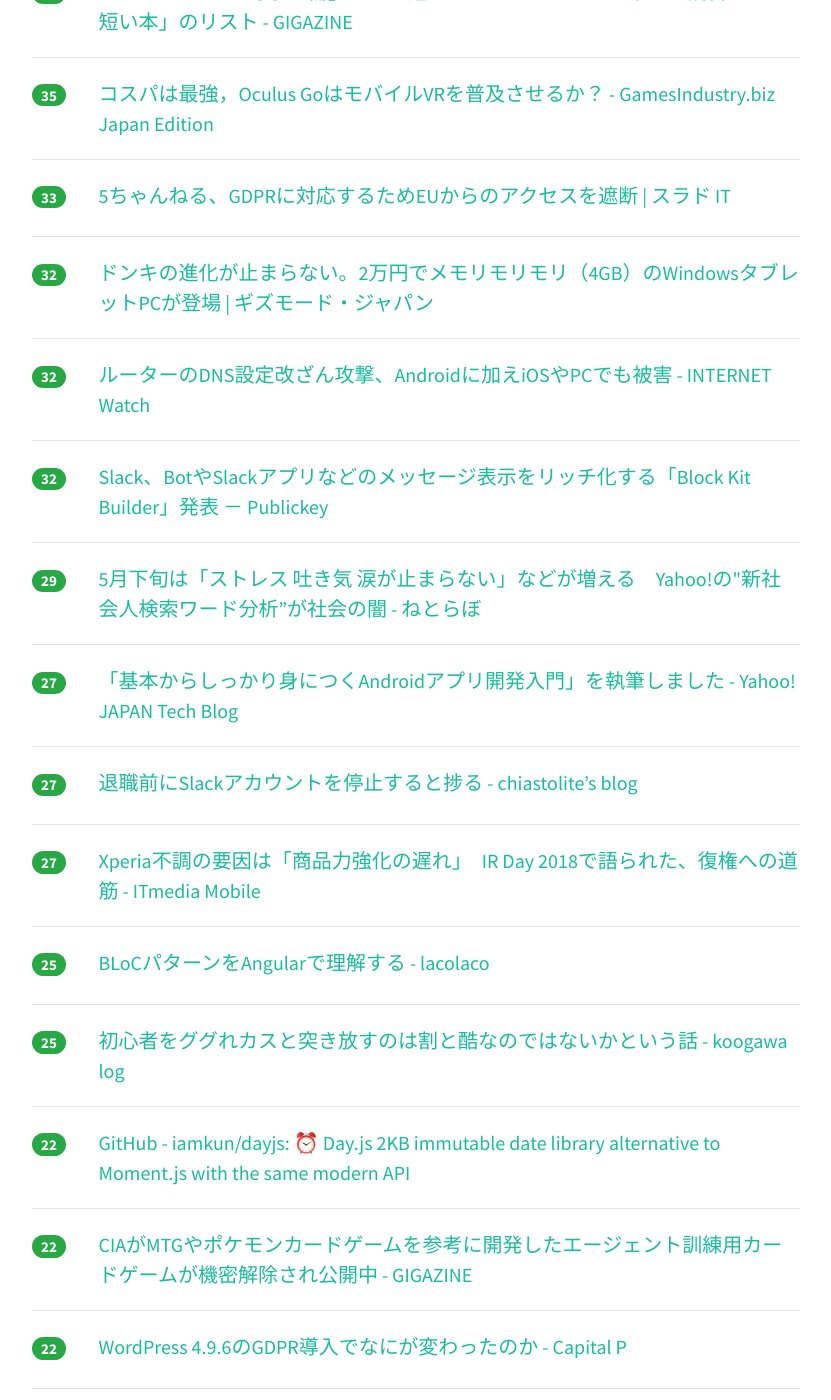
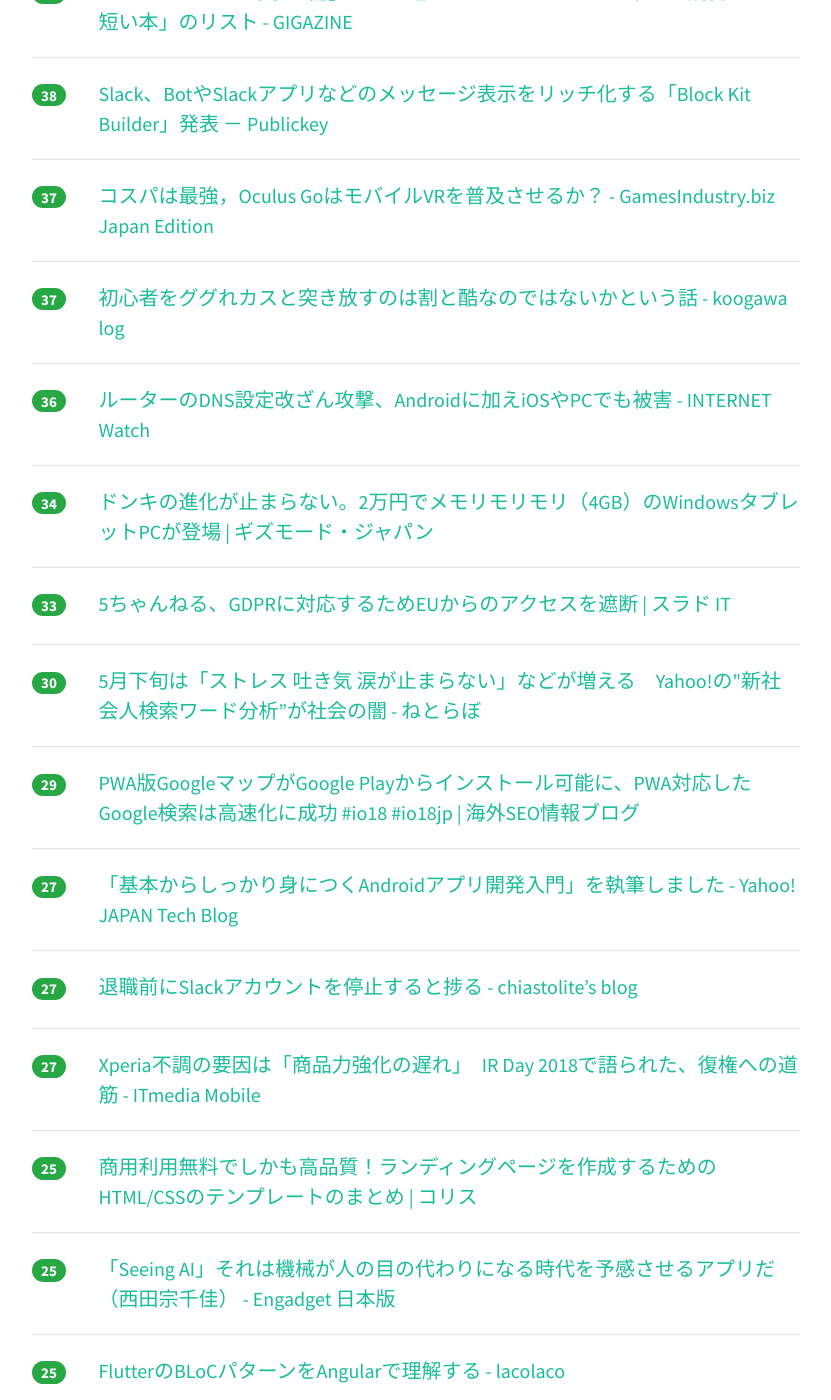
Before and after one commit to yatta47/hatena-matome-site, a Jekyll site: the page built from _posts/2018-05-23-hatena.md, in a window 1280 px wide and 1400 px high, scrolled down 1006 px. Shown: the whole window, without its empty margins (224-1055 px from the left). Built offline with Jekyll 4.4.1, drawn with Linux system fonts in a browser that asks for light colours; nearby versions of some CDN libraries; some of the changed text lies outside the part shown.

Commit message:
Updated 2018-05-23

```diff
--- a/_posts/2018-05-23-hatena.md
+++ b/_posts/2018-05-23-hatena.md
@@ -1,38 +1,38 @@
 ---
 layout: post
 title:  "2018-05-23 はてぶIT"
-date:   2018-05-23 12:02:31
+date:   2018-05-23 13:03:14
 tags: [it-hotentry]
 ---
-38 件のデータあり
+42 件のデータあり
 
 <hr><div class="row">
-<div class="col-1"><span class="badge badge-pill badge-success h2">306</span></div>
+<div class="col-1"><span class="badge badge-pill badge-success h2">370</span></div>
 <div class="col-11"><a href='https://anond.hatelabo.jp/20180522233419' target='_blank'>深センは楽しかったぞ😁</a></div>
 </div>
 <hr>
 <div class="row">
-<div class="col-1"><span class="badge badge-pill badge-success h2">128</span></div>
+<div class="col-1"><span class="badge badge-pill badge-success h2">156</span></div>
 <div class="col-11"><a href='https://www.softantenna.com/wp/unix/yum-is-dead/' target='_blank'>Fedora 22で「Yum」は公式に死亡し、これからは「DNF」で！ | ソフトアンテナブログ</a></div>
 </div>
 <hr>
 <div class="row">
-<div class="col-1"><span class="badge badge-pill badge-success h2">80</span></div>
+<div class="col-1"><span class="badge badge-pill badge-success h2">120</span></div>
 <div class="col-11"><a href='https://www.publickey1.jp/blog/18/slackactionsslack.html' target='_blank'>Slackが新機能「Actions」を発表、Slack上からほかのツールへの書き込みや操作を可能に － Publickey</a></div>
 </div>
 <hr>
 <div class="row">
-<div class="col-1"><span class="badge badge-pill badge-success h2">67</span></div>
+<div class="col-1"><span class="badge badge-pill badge-success h2">90</span></div>
 <div class="col-11"><a href='https://www.publickey1.jp/blog/18/slackslack_developer_tools.html' target='_blank'>Slackアプリケーション開発者の支援ツール「Slack Developer Tools」発表 － Publickey</a></div>
 </div>
 <hr>
 <div class="row">
-<div class="col-1"><span class="badge badge-pill badge-success h2">50</span></div>
+<div class="col-1"><span class="badge badge-pill badge-success h2">55</span></div>
 <div class="col-11"><a href='http://twitter.com/t_wada/status/904916106153828352' target='_blank'>Takuto Wadaさんのツイート: "コードには How テストコードには What コミットログには Why コードコメントには Why not を書こうという話をした"</a></div>
 </div>
 <hr>
 <div class="row">
-<div class="col-1"><span class="badge badge-pill badge-success h2">45</span></div>
+<div class="col-1"><span class="badge badge-pill badge-success h2">47</span></div>
 <div class="col-11"><a href='https://qiita.com/tag1216/items/13b032348c893667862a' target='_blank'>Python3.7からは「Data Classes」がクラス定義のスタンダードになるかもしれない</a></div>
 </div>
 <hr>
@@ -42,8 +42,28 @@ tags: [it-hotentry]
 </div>
 <hr>
 <div class="row">
-<div class="col-1"><span class="badge badge-pill badge-success h2">35</span></div>
+<div class="col-1"><span class="badge badge-pill badge-success h2">38</span></div>
+<div class="col-11"><a href='https://www.publickey1.jp/blog/18/slackbotslackblock_kit_builder.html' target='_blank'>Slack、BotやSlackアプリなどのメッセージ表示をリッチ化する「Block Kit Builder」発表 － Publickey</a></div>
+</div>
+<hr>
+<div class="row">
+<div class="col-1"><span class="badge badge-pill badge-success h2">37</span></div>
 <div class="col-11"><a href='http://jp.gamesindustry.biz/article/1805/18051802/' target='_blank'>コスパは最強，Oculus GoはモバイルVRを普及させるか？ - GamesIndustry.biz Japan Edition</a></div>
+</div>
+<hr>
+<div class="row">
+<div class="col-1"><span class="badge badge-pill badge-success h2">37</span></div>
+<div class="col-11"><a href='http://blog.koogawa.com/entry/2018/05/22/230023' target='_blank'>初心者をググれカスと突き放すのは割と酷なのではないかという話 - koogawa log</a></div>
+</div>
+<hr>
+<div class="row">
+<div class="col-1"><span class="badge badge-pill badge-success h2">36</span></div>
+<div class="col-11"><a href='https://internet.watch.impress.co.jp/docs/news/1123223.html' target='_blank'>ルーターのDNS設定改ざん攻撃、Androidに加えiOSやPCでも被害 - INTERNET Watch</a></div>
+</div>
+<hr>
+<div class="row">
+<div class="col-1"><span class="badge badge-pill badge-success h2">34</span></div>
+<div class="col-11"><a href='https://www.gizmodo.jp/2018/05/donki-pc-rm-f106-sr.html' target='_blank'>ドンキの進化が止まらない。2万円でメモリモリモリ（4GB）のWindowsタブレットPCが登場 | ギズモード・ジャパン</a></div>
 </div>
 <hr>
 <div class="row">
@@ -52,23 +72,13 @@ tags: [it-hotentry]
 </div>
 <hr>
 <div class="row">
-<div class="col-1"><span class="badge badge-pill badge-success h2">32</span></div>
-<div class="col-11"><a href='https://www.gizmodo.jp/2018/05/donki-pc-rm-f106-sr.html' target='_blank'>ドンキの進化が止まらない。2万円でメモリモリモリ（4GB）のWindowsタブレットPCが登場 | ギズモード・ジャパン</a></div>
-</div>
-<hr>
-<div class="row">
-<div class="col-1"><span class="badge badge-pill badge-success h2">32</span></div>
-<div class="col-11"><a href='https://internet.watch.impress.co.jp/docs/news/1123223.html' target='_blank'>ルーターのDNS設定改ざん攻撃、Androidに加えiOSやPCでも被害 - INTERNET Watch</a></div>
-</div>
-<hr>
-<div class="row">
-<div class="col-1"><span class="badge badge-pill badge-success h2">32</span></div>
-<div class="col-11"><a href='https://www.publickey1.jp/blog/18/slackbotslackblock_kit_builder.html' target='_blank'>Slack、BotやSlackアプリなどのメッセージ表示をリッチ化する「Block Kit Builder」発表 － Publickey</a></div>
+<div class="col-1"><span class="badge badge-pill badge-success h2">30</span></div>
+<div class="col-11"><a href='http://nlab.itmedia.co.jp/nl/articles/1805/22/news072.html' target='_blank'>5月下旬は「ストレス 吐き気 涙が止まらない」などが増える　Yahoo!の"新社会人検索ワード分析”が社会の闇 - ねとらぼ</a></div>
 </div>
 <hr>
 <div class="row">
 <div class="col-1"><span class="badge badge-pill badge-success h2">29</span></div>
-<div class="col-11"><a href='http://nlab.itmedia.co.jp/nl/articles/1805/22/news072.html' target='_blank'>5月下旬は「ストレス 吐き気 涙が止まらない」などが増える　Yahoo!の"新社会人検索ワード分析”が社会の闇 - ねとらぼ</a></div>
+<div class="col-11"><a href='https://www.suzukikenichi.com/blog/google-maps-and-google-search-now-powered-by-pwa/' target='_blank'>PWA版GoogleマップがGoogle Playからインストール可能に、PWA対応したGoogle検索は高速化に成功 #io18 #io18jp | 海外SEO情報ブログ</a></div>
 </div>
 <hr>
 <div class="row">
@@ -88,17 +98,27 @@ tags: [it-hotentry]
 <hr>
 <div class="row">
 <div class="col-1"><span class="badge badge-pill badge-success h2">25</span></div>
-<div class="col-11"><a href='https://lacolaco.hatenablog.com/entry/2018/05/22/194805' target='_blank'>BLoCパターンをAngularで理解する - lacolaco</a></div>
+<div class="col-11"><a href='https://coliss.com/articles/build-websites/operation/work/responsive-landing-page-templates-papaya.html' target='_blank'>商用利用無料でしかも高品質！ランディングページを作成するためのHTML/CSSのテンプレートのまとめ | コリス</a></div>
 </div>
 <hr>
 <div class="row">
 <div class="col-1"><span class="badge badge-pill badge-success h2">25</span></div>
-<div class="col-11"><a href='http://blog.koogawa.com/entry/2018/05/22/230023' target='_blank'>初心者をググれカスと突き放すのは割と酷なのではないかという話 - koogawa log</a></div>
+<div class="col-11"><a href='https://japanese.engadget.com/2018/05/22/seeing-ai/' target='_blank'>「Seeing AI」それは機械が人の目の代わりになる時代を予感させるアプリだ（西田宗千佳） - Engadget 日本版</a></div>
 </div>
 <hr>
 <div class="row">
-<div class="col-1"><span class="badge badge-pill badge-success h2">22</span></div>
+<div class="col-1"><span class="badge badge-pill badge-success h2">25</span></div>
+<div class="col-11"><a href='https://lacolaco.hatenablog.com/entry/2018/05/22/194805' target='_blank'>FlutterのBLoCパターンをAngularで理解する - lacolaco</a></div>
+</div>
+<hr>
+<div class="row">
+<div class="col-1"><span class="badge badge-pill badge-success h2">23</span></div>
 <div class="col-11"><a href='https://github.com/iamkun/dayjs' target='_blank'>GitHub - iamkun/dayjs: ⏰ Day.js 2KB immutable date library alternative to Moment.js with the same modern API</a></div>
+</div>
+<hr>
+<div class="row">
+<div class="col-1"><span class="badge badge-pill badge-success h2">23</span></div>
+<div class="col-11"><a href='https://capitalp.jp/2018/05/22/how-wordpress-changed-by-gdpr/' target='_blank'>WordPress 4.9.6のGDPR導入でなにが変わったのか - Capital P</a></div>
 </div>
 <hr>
 <div class="row">
@@ -108,22 +128,17 @@ tags: [it-hotentry]
 <hr>
 <div class="row">
 <div class="col-1"><span class="badge badge-pill badge-success h2">22</span></div>
-<div class="col-11"><a href='https://capitalp.jp/2018/05/22/how-wordpress-changed-by-gdpr/' target='_blank'>WordPress 4.9.6のGDPR導入でなにが変わったのか - Capital P</a></div>
+<div class="col-11"><a href='https://togetter.com/li/1229967' target='_blank'>「弁護士が最初に配慮をお願いしていた日大選手の顔のアップの写真は一枚も使用せず、余計な編集はせずに陳述書をそのまま見せてくれるベースボール・マガジン社さん」 - Togetter</a></div>
+</div>
+<hr>
+<div class="row">
+<div class="col-1"><span class="badge badge-pill badge-success h2">22</span></div>
+<div class="col-11"><a href='http://kabumatome.doorblog.jp/archives/65888458.html' target='_blank'>パクリ系外食大手のモンテローザ、いきなりステーキのパクリ「カミナリステーキ」を開業 : 市況かぶ全力２階建</a></div>
 </div>
 <hr>
 <div class="row">
 <div class="col-1"><span class="badge badge-pill badge-success h2">21</span></div>
 <div class="col-11"><a href='https://note.mu/pennahito/n/n9300f52f5e79' target='_blank'>webマガジンに著書の内容が無断で大幅引用（盗用？）されたときに、著者が思うこと。｜磯木淳寛｜note</a></div>
-</div>
-<hr>
-<div class="row">
-<div class="col-1"><span class="badge badge-pill badge-success h2">21</span></div>
-<div class="col-11"><a href='https://coliss.com/articles/build-websites/operation/work/responsive-landing-page-templates-papaya.html' target='_blank'>商用利用無料でしかも高品質！ランディングページを作成するためのHTML/CSSのテンプレートのまとめ | コリス</a></div>
-</div>
-<hr>
-<div class="row">
-<div class="col-1"><span class="badge badge-pill badge-success h2">21</span></div>
-<div class="col-11"><a href='https://www.suzukikenichi.com/blog/google-maps-and-google-search-now-powered-by-pwa/' target='_blank'>PWA版GoogleマップがGoogle Playからインストール可能に、PWA対応したGoogle検索は高速化に成功 #io18 #io18jp | 海外SEO情報ブログ</a></div>
 </div>
 <hr>
 <div class="row">
@@ -137,13 +152,8 @@ tags: [it-hotentry]
 </div>
 <hr>
 <div class="row">
-<div class="col-1"><span class="badge badge-pill badge-success h2">20</span></div>
-<div class="col-11"><a href='https://togetter.com/li/1229967' target='_blank'>「弁護士が最初に配慮をお願いしていた日大選手の顔のアップの写真は一枚も使用せず、余計な編集はせずに陳述書をそのまま見せてくれるベースボール・マガジン社さん」 - Togetter</a></div>
-</div>
-<hr>
-<div class="row">
 <div class="col-1"><span class="badge badge-pill badge-success h2">19</span></div>
-<div class="col-11"><a href='https://japanese.engadget.com/2018/05/22/seeing-ai/' target='_blank'>「Seeing AI」それは機械が人の目の代わりになる時代を予感させるアプリだ（西田宗千佳） - Engadget 日本版</a></div>
+<div class="col-11"><a href='https://pc.watch.impress.co.jp/docs/column/kaigai/1123327.html' target='_blank'>【後藤弘茂のWeekly海外ニュース】Armが機械学習専用プロセッサ「Arm ML」を投入へ - PC Watch</a></div>
 </div>
 <hr>
 <div class="row">
@@ -157,18 +167,23 @@ tags: [it-hotentry]
 </div>
 <hr>
 <div class="row">
-<div class="col-1"><span class="badge badge-pill badge-success h2">17</span></div>
+<div class="col-1"><span class="badge badge-pill badge-success h2">18</span></div>
+<div class="col-11"><a href='https://qiita.com/amay077/items/d4629f9d20ba36a1347e' target='_blank'>MV* の「つなぎ」に RxJava を使うのをやめたい - Qiita</a></div>
+</div>
+<hr>
+<div class="row">
+<div class="col-1"><span class="badge badge-pill badge-success h2">18</span></div>
 <div class="col-11"><a href='http://www.itmedia.co.jp/pcuser/articles/1805/22/news103.html' target='_blank'>就職活動に役立つ？　Amazon Echoで「圧迫面接」を体験してみた - ITmedia PC USER</a></div>
 </div>
 <hr>
 <div class="row">
-<div class="col-1"><span class="badge badge-pill badge-success h2">16</span></div>
+<div class="col-1"><span class="badge badge-pill badge-success h2">17</span></div>
 <div class="col-11"><a href='https://gigazine.net/news/20180523-how-targeted-ceo-facebook-ads/' target='_blank'>「転職のためにFacebookの広告を使ってRedditのCEOを狙い撃ちした」という告白 - GIGAZINE</a></div>
 </div>
 <hr>
 <div class="row">
 <div class="col-1"><span class="badge badge-pill badge-success h2">15</span></div>
-<div class="col-11"><a href='https://pc.watch.impress.co.jp/docs/column/kaigai/1123327.html' target='_blank'>【後藤弘茂のWeekly海外ニュース】Armが機械学習専用プロセッサ「Arm ML」を投入へ - PC Watch</a></div>
+<div class="col-11"><a href='https://redesigner.jp/' target='_blank'>ReDesigner - デザイン会社によるデザイナー特化型キャリア支援サービス</a></div>
 </div>
 <hr>
 <div class="row">
@@ -182,17 +197,22 @@ tags: [it-hotentry]
 </div>
 <hr>
 <div class="row">
+<div class="col-1"><span class="badge badge-pill badge-success h2">14</span></div>
+<div class="col-11"><a href='https://av.watch.impress.co.jp/docs/series/zooma/1123335.html' target='_blank'>【小寺信良の週刊 Electric Zooma!】“次の世界”感がものすごい!「Oculus Go」で動画観賞三昧-AV Watch</a></div>
+</div>
+<hr>
+<div class="row">
 <div class="col-1"><span class="badge badge-pill badge-success h2">13</span></div>
-<div class="col-11"><a href='https://qiita.com/amay077/items/d4629f9d20ba36a1347e' target='_blank'>MV* の「つなぎ」に RxJava を使うのをやめたい - Qiita</a></div>
+<div class="col-11"><a href='https://deeeet.com/writing/2018/05/22/service-mesh/' target='_blank'>Service meshとは何か | SOTA</a></div>
 </div>
 <hr>
 <div class="row">
 <div class="col-1"><span class="badge badge-pill badge-success h2">12</span></div>
-<div class="col-11"><a href='https://redesigner.jp/' target='_blank'>ReDesigner - デザイン会社によるデザイナー特化型キャリア支援サービス</a></div>
+<div class="col-11"><a href='https://togetter.com/li/1229958' target='_blank'>#NHK の捏造報道ディレクター今理織、しばき隊の大物であることが発覚 - Togetter</a></div>
 </div>
 <hr>
 <div class="row">
 <div class="col-1"><span class="badge badge-pill badge-success h2">11</span></div>
-<div class="col-11"><a href='https://togetter.com/li/1229958' target='_blank'>#NHK の捏造報道ディレクター今理織、しばき隊の大物であることが発覚 - Togetter</a></div>
+<div class="col-11"><a href='https://ja.takram.com/projects/design-in-tech-report-2018-translation/' target='_blank'>Design in Tech Report 2018 Translation | Takram</a></div>
 </div>
 <hr>
```
